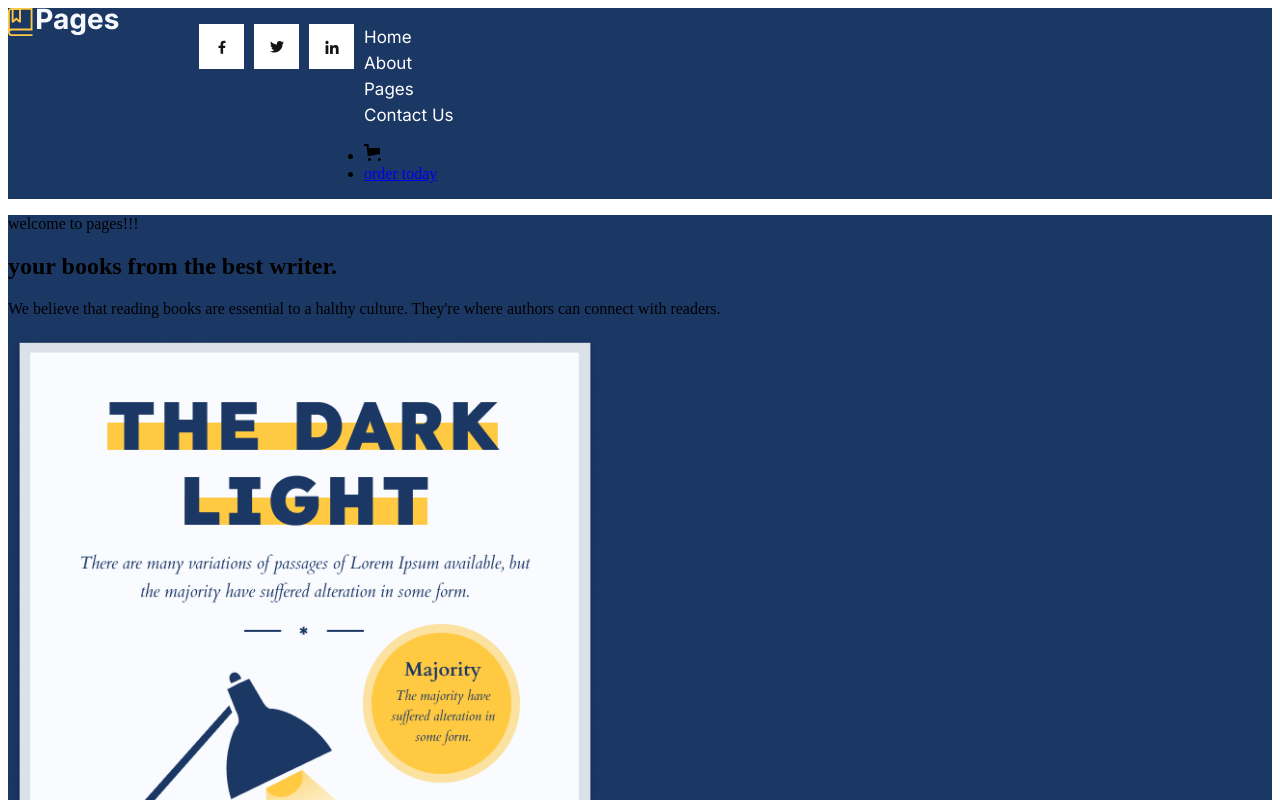
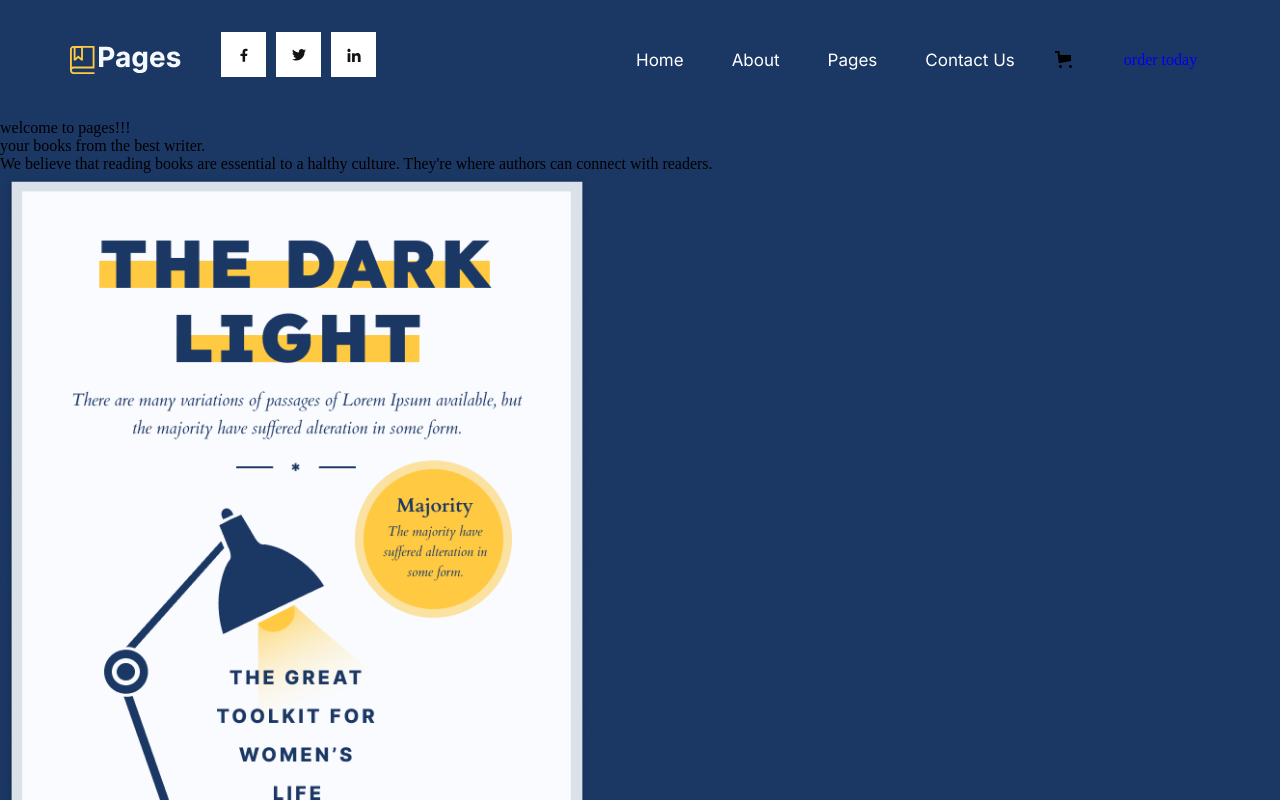
Before and after one commit to CopperyTexas/Book-shop, a plain HTML site: page index.html in a window 1280 px wide. Shown: the top 800 px of the page. Drawn offline with Linux system fonts and the light colour scheme.

Commit message:
start style header

```diff
--- a/index.html
+++ b/index.html
@@ -10,6 +10,7 @@
 </head>
 
 <body>
+    <div class="page_container">
         <header class="page_header">
             <a class="logo" href="index.html">
                 <img class="img_logo" src="/img/main_logo.svg" width="25px" height="28px" alt="logo">
@@ -46,6 +47,7 @@
                         <a class="navigation_link" href="#!">Contact Us</a>
                     </li>
                 </ul>
+            </nav>
             <ul class="order_list">
                 <li class="order_item">
                     <img class="order_logo" src="/img/logo_basket.svg" width="17px" height="17px" alt="logo_basket">
@@ -54,7 +56,6 @@
                     <a class="order" href="#!">order today</a>
                 </li>
             </ul>
-        </nav>
         </header>
         <main>
             <section class="about_book">
@@ -92,7 +93,8 @@
             <section class="author_book">
                 <h3>The Author's Book</h3>
                 <div class="atomic_one">
-                <img class="img_atomic_one" src="/img/img_atomic_one.png" width="285px" height="382px" alt="image_book">
+                    <img class="img_atomic_one" src="/img/img_atomic_one.png" width="285px" height="382px"
+                        alt="image_book">
                     <div class="description_book">
                         <h4>Atomic One's</h4>
                         <span class="price">13.84</span>
@@ -120,7 +122,8 @@
                 <div class="description_author">
                     <h3>About The Author</h3>
                     <p class="text">We believe that bookstores are essential to a healthy culture.
-                    They're where authors can connect with readers, where we discover new writers, where children get
+                        They're where authors can connect with readers, where we discover new writers, where children
+                        get
                         hooked on the thrill of reading that can last a lifetime.</p>
                     <ul class="achievements_list">
                         <li class="achievements_item">
@@ -149,10 +152,12 @@
             <section class="trusted">
                 <div class="amazen">
                     <figure>
-                    <img class="img_amazen" src="/img/img_amazen.svg" width="189px" height="100px" alt="logo_amazen">
+                        <img class="img_amazen" src="/img/img_amazen.svg" width="189px" height="100px"
+                            alt="logo_amazen">
                         <figcaption class="name_publication">Amazen Corp.</figcaption>
                     </figure>
-                <p class="text">They has been helping readers, music lovers, and videophiles find quality material.</p>
+                    <p class="text">They has been helping readers, music lovers, and videophiles find quality material.
+                    </p>
                 </div>
                 <div class="megan">
                     <figure>
@@ -163,7 +168,8 @@
                 </div>
                 <div class="megank">
                     <figure>
-                    <img class="img_megank" src="/img/img_megank.svg" width="189px" height="100px" alt="logo_amazen">
+                        <img class="img_megank" src="/img/img_megank.svg" width="189px" height="100px"
+                            alt="logo_amazen">
                         <figcaption class="name_publication">Megank</figcaption>
                     </figure>
                     <p class="text">Bookstore serving up the full spectrum of Black literature and wine black books.</p>
@@ -179,12 +185,14 @@
             <section class="get_book">
                 <div class="get_book_text">
                     <h3>Get Book Copy Today</h3>
-                <p class="text">We believe that bookstores are essential to a healthy culture. They're where authors can
+                    <p class="text">We believe that bookstores are essential to a healthy culture. They're where authors
+                        can
                         connect with readers.</p>
                     <a class="order" href="#!">order today</a>
                 </div>
                 <div class="get_book_img">
-                <img class="book_img" src="/img/book_img.png" width="560px" height="394px" alt="image_book_with_tea">
+                    <img class="book_img" src="/img/book_img.png" width="560px" height="394px"
+                        alt="image_book_with_tea">
                 </div>
             </section>
             <section class="learn">
@@ -229,7 +237,8 @@
                 <h3>Enhance knowledge & Vision</h3>
                 <div class="chapter">
                     <h4 class="chapter_title">Chapter-1 Get Started Intro</h4>
-                <p class="text">You can double your knowledge by reading this ever needed book that can last a lifetime.
+                    <p class="text">You can double your knowledge by reading this ever needed book that can last a
+                        lifetime.
                     </p>
                     <dl class="chapter_list">
                         <dt>Pages</dt>
@@ -277,7 +286,8 @@
                 <div class="reviews_main_text">
                     <h3>Words From Our Readers</h3>
                     <p class="reviews_text">We believe that bookstores are essential to a healthy culture. They're where
-                    authors can connect with readers, where we discover new writers, where children get hooked on the
+                        authors can connect with readers, where we discover new writers, where children get hooked on
+                        the
                         thrill of reading that can last a lifetime.</p>
                     <svg xmlns="http://www.w3.org/2000/svg" width="0" height="0">
                         <symbol xmlns="http://www.w3.org/2000/svg" viewBox="0 0 21 21" id="small_circle">
@@ -354,7 +364,8 @@
                         </svg>
                     </p>
                     <blockquote class="blockquote">“ Great Books Collections ”</blockquote>
-                <p class="text">I was searching this book for many years and I was happy that I could find it here.</p>
+                    <p class="text">I was searching this book for many years and I was happy that I could find it here.
+                    </p>
                 </div>
                 <div class="review_box">
                     <img class="review_chris" src="/img/chris.png" width="85px" height="85px" alt="james williams">
@@ -398,7 +409,8 @@
                     <p class="text">I had a question about the book and the author response was great & comfort.</p>
                 </div>
                 <div class="review_box">
-                <img class="review_angeline" src="/img/angeline.png" width="85px" height="85px" alt="james williams">
+                    <img class="review_angeline" src="/img/angeline.png" width="85px" height="85px"
+                        alt="james williams">
                     <span class="review_name">Angeline Flora</span>
                     <svg xmlns="http://www.w3.org/2000/svg" width="0" height="0">
                         <symbol xmlns="http://www.w3.org/2000/svg" viewBox="0 0 13 13" id="small_circle_blue">
@@ -436,7 +448,8 @@
                         </svg>
                     </p>
                     <blockquote class="blockquote">“ Creative Writing Skill”</blockquote>
-                <p class="text">Sent an email after to books arrived to ask about the author & I received a reply.</p>
+                    <p class="text">Sent an email after to books arrived to ask about the author & I received a reply.
+                    </p>
                 </div>
             </section>
             <section class="articles">
@@ -467,7 +480,8 @@
                     <img class="articles_img" src="/img/third_article.jpg" width="420px" height="350px"
                         alt="man with glasses">
                     <h4>Words which don't look even slightly believable</h4>
-                <p class="text">Podcasting operational change management inside of workflows to establish a framework.
+                    <p class="text">Podcasting operational change management inside of workflows to establish a
+                        framework.
                     </p>
                     <footer class="articles_footer">
                         <a class="readmore" href="#!">Readmore</a>
@@ -542,4 +556,5 @@
                 </div>
             </section>
         </footer>
+    </div>
 </body>
--- a/style.css
+++ b/style.css
@@ -1,6 +1,118 @@
-.page_header {
-  background-color: #1b3764;
+/* Reset and base styles  */
+* {
+  padding: 0px;
+  margin: 0px;
+  border: none;
 }
+
+*,
+*::before,
+*::after {
+  box-sizing: border-box;
+}
+
+/* Links */
+
+a,
+a:link,
+a:visited {
+  /* color: inherit; */
+  text-decoration: none;
+  /* display: inline-block; */
+}
+
+a:hover {
+  /* color: inherit; */
+  text-decoration: none;
+}
+
+/* Common */
+
+aside,
+nav,
+footer,
+header,
+section,
+main {
+  display: block;
+}
+
+h1,
+h2,
+h3,
+h4,
+h5,
+h6,
+p {
+  font-size: inherit;
+  font-weight: inherit;
+}
+
+ul,
+ul li {
+  list-style: none;
+}
+
+img {
+  vertical-align: top;
+}
+
+img,
+svg {
+  max-width: 100%;
+  height: auto;
+}
+
+address {
+  font-style: normal;
+}
+
+/* Form */
+
+input,
+textarea,
+button,
+select {
+  font-family: inherit;
+  font-size: inherit;
+  color: inherit;
+  background-color: transparent;
+}
+
+input::-ms-clear {
+  display: none;
+}
+
+button,
+input[type="submit"] {
+  display: inline-block;
+  box-shadow: none;
+  background-color: transparent;
+  background: none;
+  cursor: pointer;
+}
+
+input:focus,
+input:active,
+button:focus,
+button:active {
+  outline: none;
+}
+
+button::-moz-focus-inner {
+  padding: 0;
+  border: 0;
+}
+
+label {
+  cursor: pointer;
+}
+
+legend {
+  display: block;
+}
+
+/* background-color */
 
 .about_book {
   background-color: #1b3764;
@@ -25,15 +137,22 @@
 .review_box {
   background-color: #1b3764;
 }
-
+.page_footer {
+  background-color: #1b3764;
+}
+.page_container {
+  max-width: 1300px;
+  margin: 0 auto;
+}
 /* header style start */
 .page_header {
   display: flex;
   flex-wrap: wrap;
-}
-.page_footer {
+  align-items: center;
+  padding: 32px 70px;
   background-color: #1b3764;
 }
+
 .logo {
   text-decoration: none;
   margin-right: 40px;
@@ -43,6 +162,7 @@
   max-width: 165px;
   margin: 0;
   padding: 0;
+  margin-right: 260px;
 }
 
 .header_social_list {
@@ -67,7 +187,27 @@
   background-position: center;
   background-size: 14px 14px;
 }
-
+.navigation_link {
+  font-family: "Inter";
+  font-style: normal;
+  font-weight: 400;
+  font-size: 17px;
+  line-height: 26px;
+  text-decoration: none;
+  color: #ffffff;
+}
+.navigation_list {
+  display: flex;
+  flex-wrap: wrap;
+  gap: 48px;
+  margin-right: 40px;
+}
+.order_list {
+  display: flex;
+  flex-wrap: wrap;
+  gap: 52px;
+}
+/* social icon start */
 .header_social_fb {
   background-image: url(/img/logo_facebook.svg);
 }
@@ -93,21 +233,9 @@
 .footer_social_inst {
   background-image: url(/img/footer_social_inst.svg);
 }
+/* social icon end */
 
-.navigation_link {
-  font-family: "Inter";
-  font-style: normal;
-  font-weight: 400;
-  font-size: 17px;
-  line-height: 26px;
-  text-decoration: none;
-  color: #ffffff;
-}
-
-.navigation_list {
-  list-style-type: none;
-}
-
+/* rate circle start */
 .circle {
   --circle-active: #ffca42;
   --circle-inactive: none;
@@ -127,3 +255,4 @@
 .circle_blue.active {
   fill: var(--circle-active);
 }
+/* rate circle end */
```
Lines whose indentation alone changed are shown as unchanged.
